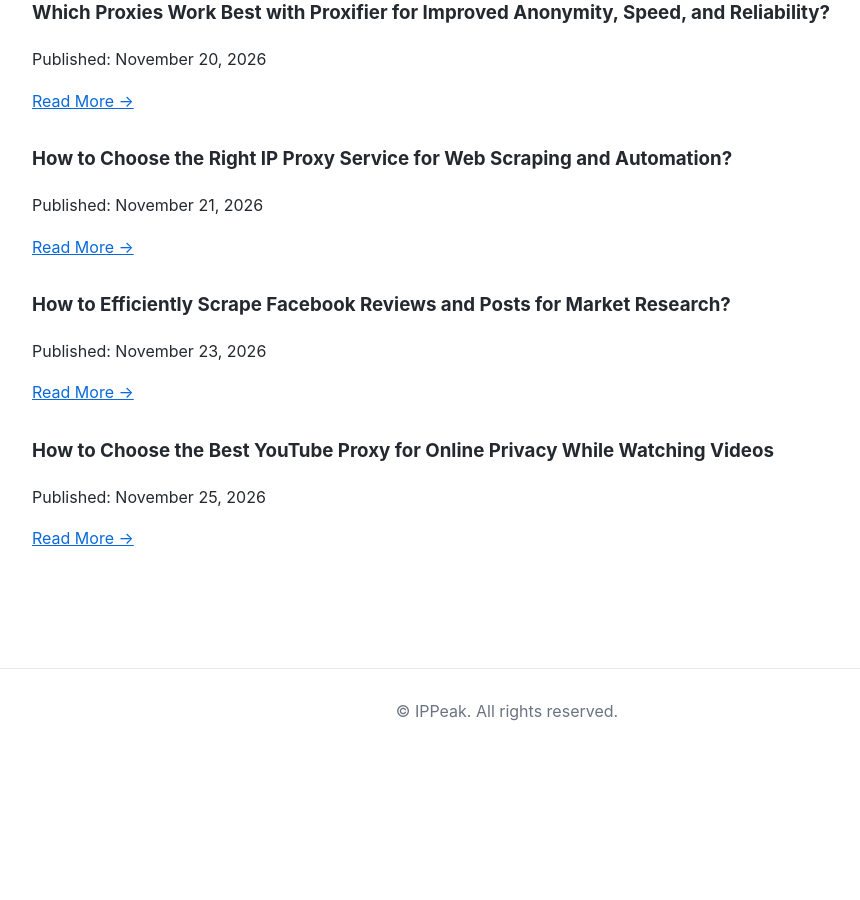
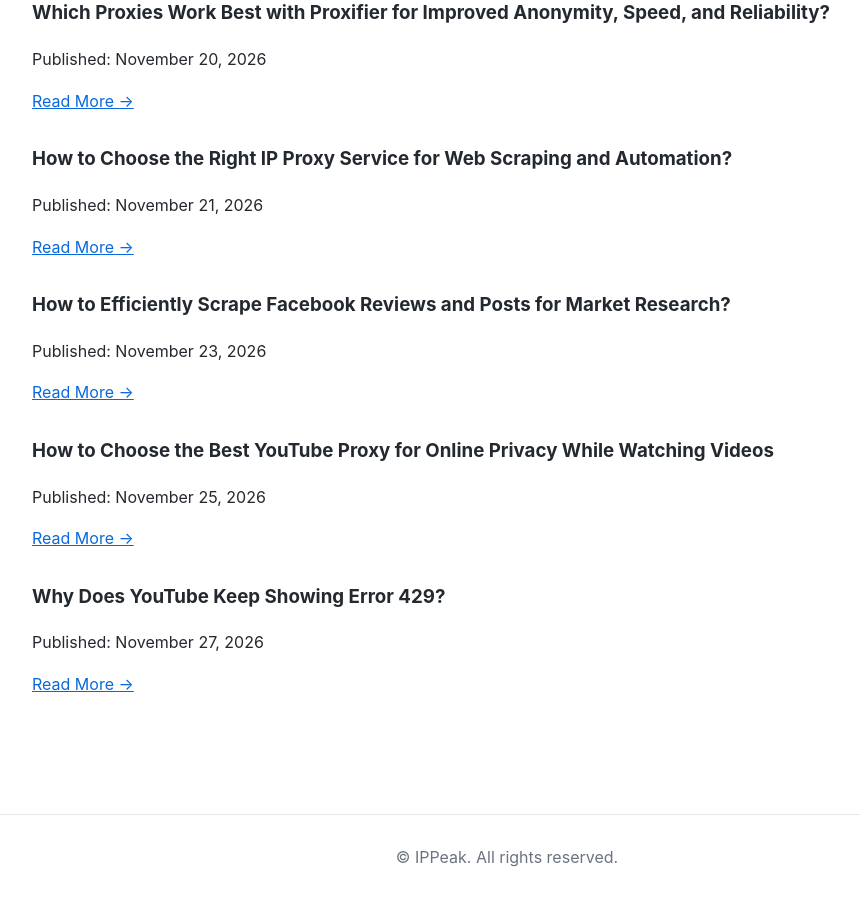
Before and after one commit to IPPeak/IPPeak-Residential-Proxy, a Jekyll site: the page built from docs/blog/articles.md, in a window 1280 px wide and 900 px high, scrolled down 4544 px. Shown: the whole window, without its empty margins (133-993 px from the left). Built offline with Jekyll 4.4.1, drawn with Linux system fonts in a browser that asks for light colours; before the commit the page ends 5298 px from its top, so only the background shows below that.

Commit message:
Add article on YouTube error 429

```diff
--- a/docs/blog/articles.md
+++ b/docs/blog/articles.md
@@ -202,3 +202,9 @@ Published: November 23, 2026
 Published: November 25, 2026
 
 [Read More →](Best-YouTube-Proxy-for-Online-Privacy-While-Watching-Videos.html)
+
+### Why Does YouTube Keep Showing Error 429?
+
+Published: November 27, 2026
+
+[Read More →](Why-Does-YouTube-Keep-Showing-Error-429.html)
```
